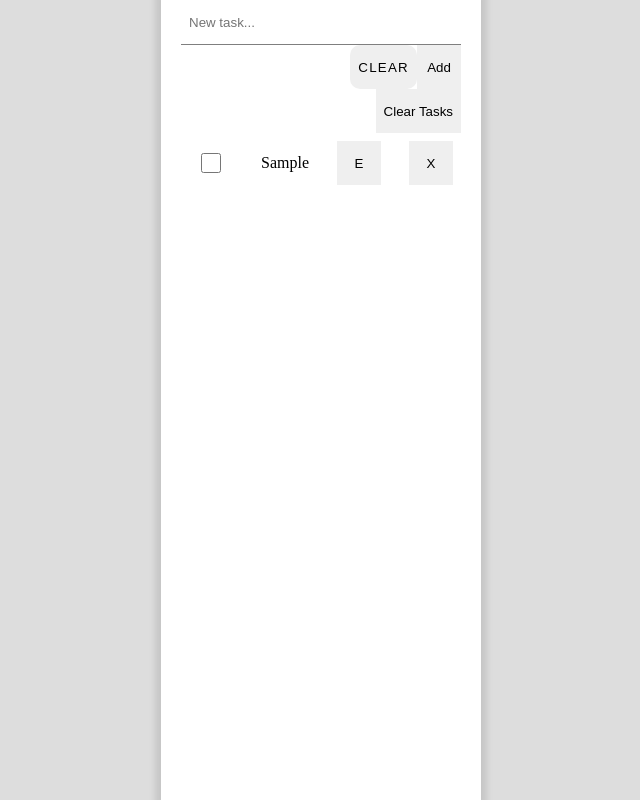
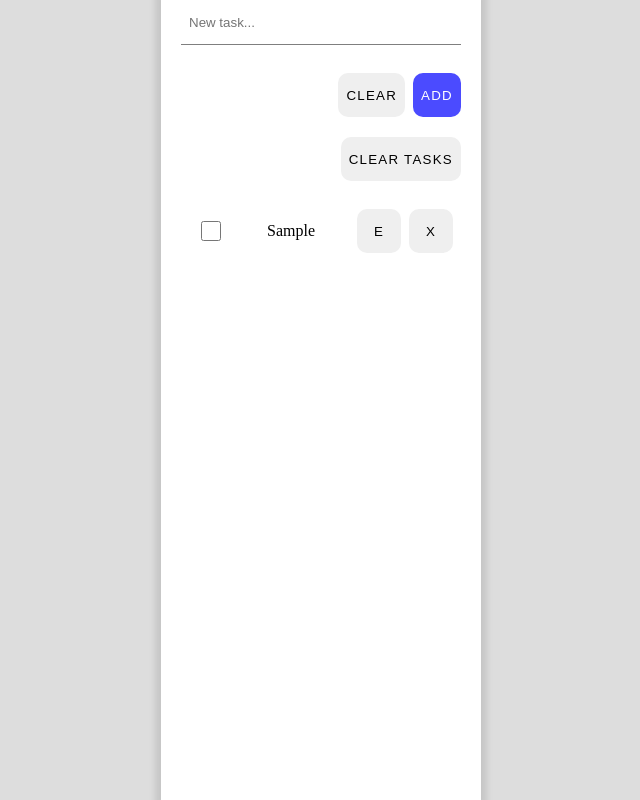
Before and after one commit to Armando284/todo-list, a plain HTML site: page index.html in a window 1280 px wide. Both pictures are taken after typing "Sample" into the empty fields and a click on the input "Add". Shown: the whole page, without its empty margins (319-959 px from the left). Drawn offline with Linux system fonts and the light colour scheme.

Commit message:
Feat: Adding classes to manage style

```diff
--- a/index.html
+++ b/index.html
@@ -20,15 +20,18 @@
               name="todo-task"
               id="todo-task"
               placeholder="New task..." />
-            <span id="todo-task-error"></span>
+            <span
+              id="todo-task-error"
+              class="error-msg"></span>
           </div>
-          <div class="btn-group">
+          <div class="btn-group my-2">
             <button
               id="btn-clear-input"
               class="btn">
               Clear
             </button>
             <input
+              class="btn btn-primary"
               type="submit"
               value="Add" />
           </div>
@@ -36,9 +39,15 @@
       </section>
       <section id="list">
         <div class="btn-group">
-          <button id="btn-clear-tasks">Clear Tasks</button>
+          <button
+            id="btn-clear-tasks"
+            class="btn">
+            Clear Tasks
+          </button>
         </div>
-        <ul id="todo-list"></ul>
+        <ul
+          id="todo-list"
+          class="my-2"></ul>
       </section>
     </main>
 
--- a/main.js
+++ b/main.js
@@ -53,6 +53,7 @@ function renderTodoList(todos, parentElem) {
     span.innerText = todo.task;
     // Create button to update
     const editButton = document.createElement('button');
+    editButton.classList.add('btn');
     editButton.innerText = 'E';
     editButton.onclick = () => {
       const isEditable = span.contentEditable === 'true';
@@ -63,14 +64,19 @@ function renderTodoList(todos, parentElem) {
         saveTodos(todos, TODO_CACHE);
         editButton.innerText = 'E';
         span.removeAttribute('contenteditable');
+        li.classList.remove('editing');
+
       } else {
         // Enter edit mode
         editButton.innerText = 'S';
         span.setAttribute('contenteditable', true);
+        span.focus();
+        li.classList.add('editing');
       }
     }
     // Create button to delete
     const deleteButton = document.createElement('button');
+    deleteButton.classList.add('btn');
     deleteButton.innerText = 'X';
     // Add delete function to button
     deleteButton.onclick = () => {
@@ -79,9 +85,13 @@ function renderTodoList(todos, parentElem) {
       renderTodoList(todos, todoList);
       saveTodos(todos, TODO_CACHE);
     }
+    // Create btn-group
+    const btnGroup = document.createElement('div');
+    btnGroup.classList.add('btn-group');
+    btnGroup.append(editButton, deleteButton);
     // Create list item
     const li = document.createElement('li');
-    li.append(checkbox, span, editButton, deleteButton);
+    li.append(checkbox, span, btnGroup);
     // Add list item to parent
     parentElem.appendChild(li);
   });
```
